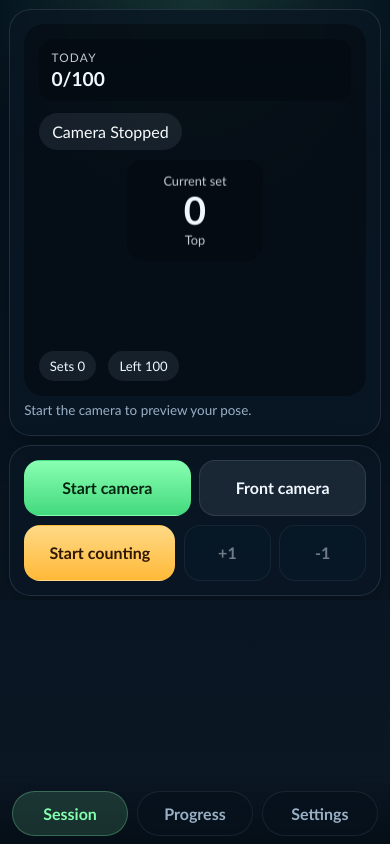
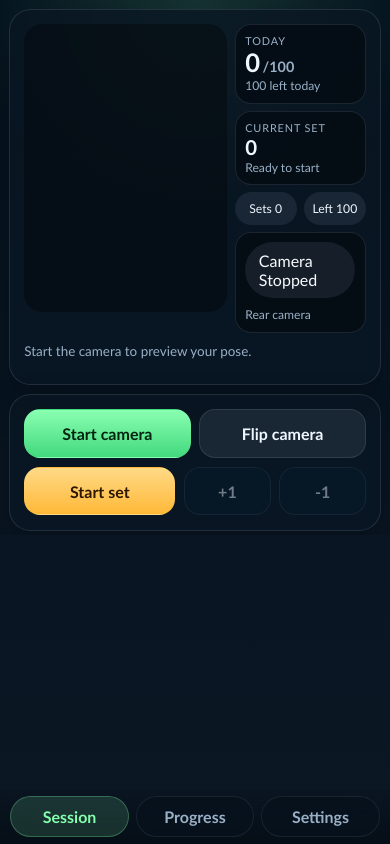
Before and after one commit to K-Haywood/pushup-counter, a React (Vite) app: page / in a window 390 px wide. Built offline with nearby package versions, Linux system fonts and the light colour scheme.

Commit message:
Split the session view and relax front-camera counting

```diff
--- a/src/App.tsx
+++ b/src/App.tsx
@@ -112,7 +112,6 @@ export default function App() {
             dailyGoal={today.dailyGoal}
             setsDoneToday={setsDoneToday}
             repsRemaining={summary.remaining}
-            streak={summary.streak}
             viewState={poseSession.viewState}
             videoRef={poseSession.videoRef}
             overlayRef={poseSession.overlayRef}
--- a/src/components/CameraScreen.tsx
+++ b/src/components/CameraScreen.tsx
@@ -8,7 +8,6 @@ interface CameraScreenProps {
   dailyGoal: number;
   setsDoneToday: number;
   repsRemaining: number;
-  streak: number;
   viewState: PoseSessionViewState;
   videoRef: React.RefObject<HTMLVideoElement | null>;
   overlayRef: React.RefObject<HTMLCanvasElement | null>;
@@ -32,7 +31,6 @@ export function CameraScreen({
   dailyGoal,
   setsDoneToday,
   repsRemaining,
-  streak,
   viewState,
   videoRef,
   overlayRef,
@@ -44,40 +42,61 @@ export function CameraScreen({
   savedSetMessage,
   currentFacingMode
 }: CameraScreenProps) {
+  const helperMessage =
+    savedSetMessage ??
+    viewState.errorMessage ??
+    (viewState.status !== 'ready' || viewState.calibrationActive ? viewState.guidance : null);
+  const helperClassName = savedSetMessage
+    ? 'camera-stage__saved'
+    : viewState.errorMessage
+      ? 'camera-stage__error'
+      : 'camera-stage__guidance';
+
   return (
     <section className="screen screen--camera">
-      <section className="camera-stage panel panel--tight camera-stage--hero">
+      <section className="panel panel--tight session-card">
+        <div className="session-card__split">
           <div className="camera-stage__viewport camera-stage__viewport--session">
             <video ref={videoRef} className="camera-stage__video" muted playsInline />
             <canvas ref={overlayRef} className="camera-stage__overlay" />
-
-          <div className="camera-stage__hud">
-            <div className="camera-stage__hud-card">
-              <span>Today</span>
-              <strong>
-                {todayTotal}/{dailyGoal}
-              </strong>
-            </div>
-            <p className={`status-pill status-pill--${viewState.status}`}>{formatStatusLabel(viewState.status)}</p>
           </div>
 
-          <div className="camera-stage__counter">
-            <span className="camera-stage__counter-label">Current set</span>
-            <strong>{currentSet?.reps ?? 0}</strong>
-            <span className="camera-stage__counter-phase">{PHASE_LABELS[viewState.phase]}</span>
+          <aside className="session-rail" aria-label="Session overview">
+            <div className="session-rail__goal">
+              <span className="session-rail__label">Today</span>
+              <strong className="session-rail__value">
+                {todayTotal}
+                <span>/{dailyGoal}</span>
+              </strong>
+              <small className="session-rail__hint">{Math.max(0, repsRemaining)} left today</small>
             </div>
 
-          <div className="camera-stage__footer">
+            <div className="session-rail__set">
+              <span className="session-rail__label">Current set</span>
+              <strong className="session-rail__value">{currentSet?.reps ?? 0}</strong>
+              <small className="session-rail__hint">
+                {setActive ? PHASE_LABELS[viewState.phase] : 'Ready to start'}
+              </small>
+            </div>
+
+            <div className="session-rail__chips">
               <span className="inline-badge">Sets {setsDoneToday}</span>
               <span className="inline-badge">Left {Math.max(0, repsRemaining)}</span>
-            {streak > 0 ? <span className="inline-badge">Streak {streak}d</span> : null}
-          </div>
             </div>
 
-        <div className="camera-stage__meta camera-stage__meta--compact">
-          {savedSetMessage ? <p className="camera-stage__saved">{savedSetMessage}</p> : null}
-          <p className="camera-stage__guidance">{viewState.guidance}</p>
-          {viewState.errorMessage ? <p className="camera-stage__error">{viewState.errorMessage}</p> : null}
+            <div className="session-rail__status">
+              <p className={`status-pill status-pill--${viewState.status}`}>{formatStatusLabel(viewState.status)}</p>
+              <p className="session-rail__camera-mode">
+                {currentFacingMode === 'environment' ? 'Rear camera' : 'Front camera'}
+              </p>
+            </div>
+          </aside>
+        </div>
+
+        <div className="session-feedback">
+          {helperMessage ? <p className={helperClassName}>{helperMessage}</p> : null}
+        </div>
+
         {viewState.calibrationActive ? (
           <div className="progress-track" aria-hidden="true">
             <span
@@ -86,7 +105,6 @@ export function CameraScreen({
             />
           </div>
         ) : null}
-        </div>
       </section>
 
       <section className="panel panel--tight session-dock">
@@ -95,34 +113,24 @@ export function CameraScreen({
             {viewState.isCameraRunning ? 'Stop camera' : 'Start camera'}
           </button>
           <button className="secondary-button" type="button" onClick={onFlipCamera}>
-            {currentFacingMode === 'environment' ? 'Front camera' : 'Rear camera'}
+            Flip camera
           </button>
         </div>
 
         <div className="session-dock__controls session-dock__controls--main">
           {setActive ? (
             <button className="accent-button session-dock__primary-action" type="button" onClick={onEndSet}>
-              End set
+              Save set
             </button>
           ) : (
             <button className="accent-button session-dock__primary-action" type="button" onClick={onStartWorkout}>
-              Start counting
+              Start set
             </button>
           )}
-          <button
-            className="manual-button"
-            type="button"
-            onClick={() => onAdjustSet(1)}
-            disabled={!setActive}
-          >
+          <button className="manual-button" type="button" onClick={() => onAdjustSet(1)} disabled={!setActive}>
             +1
           </button>
-          <button
-            className="manual-button"
-            type="button"
-            onClick={() => onAdjustSet(-1)}
-            disabled={!setActive}
-          >
+          <button className="manual-button" type="button" onClick={() => onAdjustSet(-1)} disabled={!setActive}>
             -1
           </button>
         </div>
--- a/src/hooks/usePushupPoseSession.ts
+++ b/src/hooks/usePushupPoseSession.ts
@@ -179,7 +179,7 @@ export function usePushupPoseSession({
         ...current,
         isCameraRunning: true,
         status: 'ready',
-        guidance: 'Camera running. Face the camera and keep your shoulders and elbows visible.',
+        guidance: 'Camera running. Face the camera and keep your chest, elbows, and at least one wrist visible.',
         errorMessage: null
       }));
 
--- a/src/lib/defaults.ts
+++ b/src/lib/defaults.ts
@@ -7,7 +7,7 @@ import type {
 } from '../types/app';
 
 export const APP_STORAGE_KEY = 'pushup-counter:v1';
-export const APP_STATE_VERSION = 3;
+export const APP_STATE_VERSION = 4;
 
 export const DEFAULT_SETTINGS: AppSettings = {
   defaultDailyGoal: 100,
@@ -16,9 +16,9 @@ export const DEFAULT_SETTINGS: AppSettings = {
   cameraFacingMode: 'environment',
   preferredCameraId: null,
   smoothingFrames: 4,
-  topThreshold: 142,
-  bottomThreshold: 118,
-  minLandmarkVisibility: 0.45,
+  topThreshold: 138,
+  bottomThreshold: 122,
+  minLandmarkVisibility: 0.42,
   bodyAlignmentTolerance: 0.22,
   sideViewMaxRatio: 0.28,
   frontViewMinRatio: 0.38,
--- a/src/lib/storage.ts
+++ b/src/lib/storage.ts
@@ -118,9 +118,9 @@ export function loadStoredState(storageKey: string): StoredAppState {
           parsedVersion
         ),
         DEFAULT_SETTINGS.topThreshold,
-        148,
+        142,
         parsedVersion,
-        3
+        4
       ),
       bottomThreshold: migrateRecentNumberSetting(
         migrateLegacyNumberSetting(
@@ -130,9 +130,9 @@ export function loadStoredState(storageKey: string): StoredAppState {
           parsedVersion
         ),
         DEFAULT_SETTINGS.bottomThreshold,
-        110,
+        118,
         parsedVersion,
-        3
+        4
       ),
       minLandmarkVisibility: migrateRecentNumberSetting(
         migrateLegacyNumberSetting(
@@ -142,9 +142,9 @@ export function loadStoredState(storageKey: string): StoredAppState {
           parsedVersion
         ),
         DEFAULT_SETTINGS.minLandmarkVisibility,
-        0.5,
+        0.45,
         parsedVersion,
-        3
+        4
       ),
       bodyAlignmentTolerance: migrateRecentNumberSetting(
         migrateLegacyNumberSetting(
--- a/src/styles.css
+++ b/src/styles.css
@@ -386,9 +386,9 @@ button {
 
 .camera-stage__viewport--session {
   width: 100%;
-  height: min(44dvh, 24rem);
-  min-height: 12.5rem;
-  margin: 0 auto;
+  height: clamp(13.5rem, 45dvh, 18rem);
+  min-height: 0;
+  margin: 0;
 }
 
 .camera-stage--hero .camera-stage__viewport {
@@ -477,6 +477,96 @@ button {
   font-weight: 700;
 }
 
+.session-card {
+  height: 100%;
+  min-height: 0;
+  display: grid;
+  grid-template-rows: minmax(0, 1fr) auto auto;
+  gap: 0.5rem;
+  overflow: hidden;
+}
+
+.session-card__split {
+  min-height: 0;
+  display: grid;
+  grid-template-columns: minmax(0, 1.55fr) minmax(6.75rem, 0.95fr);
+  gap: 0.6rem;
+  align-items: stretch;
+}
+
+.session-rail {
+  min-width: 0;
+  min-height: 0;
+  display: grid;
+  grid-template-rows: auto auto auto 1fr;
+  gap: 0.45rem;
+}
+
+.session-rail__goal,
+.session-rail__set,
+.session-rail__status {
+  padding: 0.65rem 0.7rem;
+  border-radius: 1rem;
+  border: 1px solid rgba(148, 163, 184, 0.16);
+  background: rgba(4, 12, 19, 0.86);
+}
+
+.session-rail__label {
+  display: block;
+  color: var(--muted);
+  font-size: 0.72rem;
+  letter-spacing: 0.08em;
+  text-transform: uppercase;
+}
+
+.session-rail__value {
+  display: block;
+  margin-top: 0.18rem;
+  font-size: 1.45rem;
+  line-height: 1;
+  font-weight: 800;
+}
+
+.session-rail__goal .session-rail__value {
+  font-size: 1.85rem;
+}
+
+.session-rail__value span {
+  margin-left: 0.15rem;
+  font-size: 0.9rem;
+  color: var(--muted);
+}
+
+.session-rail__hint,
+.session-rail__camera-mode {
+  display: block;
+  margin: 0.15rem 0 0;
+  color: var(--muted);
+  font-size: 0.8rem;
+}
+
+.session-rail__chips {
+  display: grid;
+  grid-template-columns: repeat(2, minmax(0, 1fr));
+  gap: 0.45rem;
+}
+
+.session-rail__chips .inline-badge {
+  padding: 0.55rem 0.4rem;
+  text-align: center;
+  font-size: 0.8rem;
+}
+
+.session-rail__status {
+  display: grid;
+  gap: 0.45rem;
+  align-content: end;
+}
+
+.session-feedback {
+  min-height: 1.25rem;
+}
+
 .button-grid {
   display: grid;
   grid-template-columns: repeat(2, minmax(0, 1fr));
@@ -553,6 +643,7 @@ button {
   background: rgba(148, 163, 184, 0.12);
   color: #f8fafc;
   text-transform: capitalize;
+  align-self: flex-start;
 }
 
 .status-pill--ready {
@@ -771,7 +862,7 @@ button {
 }
 
 .session-dock__controls--main {
-  grid-template-columns: minmax(0, 1.7fr) minmax(0, 0.75fr) minmax(0, 0.75fr);
+  grid-template-columns: minmax(0, 1.35fr) minmax(0, 0.8fr) minmax(0, 0.8fr);
 }
 
 .session-dock__primary-action {
@@ -806,14 +897,14 @@ button {
   bottom: 0;
   display: grid;
   grid-template-columns: repeat(3, 1fr);
-  gap: 0.55rem;
-  padding: 0.5rem 0.75rem calc(0.5rem + env(safe-area-inset-bottom));
+  gap: 0.45rem;
+  padding: 0.42rem 0.65rem calc(0.42rem + env(safe-area-inset-bottom));
   background: linear-gradient(180deg, rgba(5, 14, 22, 0.1), rgba(5, 14, 22, 0.94));
   backdrop-filter: blur(16px);
 }
 
 .nav-button {
-  min-height: 2.8rem;
+  min-height: 2.55rem;
   border-radius: 999px;
   border: 1px solid rgba(148, 163, 184, 0.12);
   background: rgba(8, 18, 29, 0.85);
@@ -838,7 +929,7 @@ button {
   }
 
   .camera-stage__viewport--session {
-    height: min(39dvh, 20rem);
+    height: clamp(12.6rem, 42dvh, 16.5rem);
   }
 
   .primary-button,
@@ -916,3 +1007,42 @@ button {
     font-size: 1.35rem;
   }
 }
+
+@media (max-width: 430px) {
+  .session-card__split {
+    grid-template-columns: minmax(0, 1.42fr) minmax(6.45rem, 0.92fr);
+    gap: 0.5rem;
+  }
+
+  .session-rail__goal,
+  .session-rail__set,
+  .session-rail__status {
+    padding: 0.58rem 0.6rem;
+  }
+
+  .session-rail__value {
+    font-size: 1.28rem;
+  }
+
+  .session-rail__goal .session-rail__value {
+    font-size: 1.6rem;
+  }
+
+  .session-rail__label {
+    font-size: 0.68rem;
+  }
+
+  .session-rail__hint,
+  .session-rail__camera-mode,
+  .session-rail__chips .inline-badge {
+    font-size: 0.76rem;
+  }
+
+  .primary-button,
+  .secondary-button,
+  .accent-button,
+  .manual-button {
+    min-height: 3.05rem;
+    padding: 0.8rem 0.85rem;
+  }
+}
```
Also changed, not shown: src/lib/pushupCounter.ts (+15 -10 lines). Lines whose indentation alone changed are shown as unchanged.
